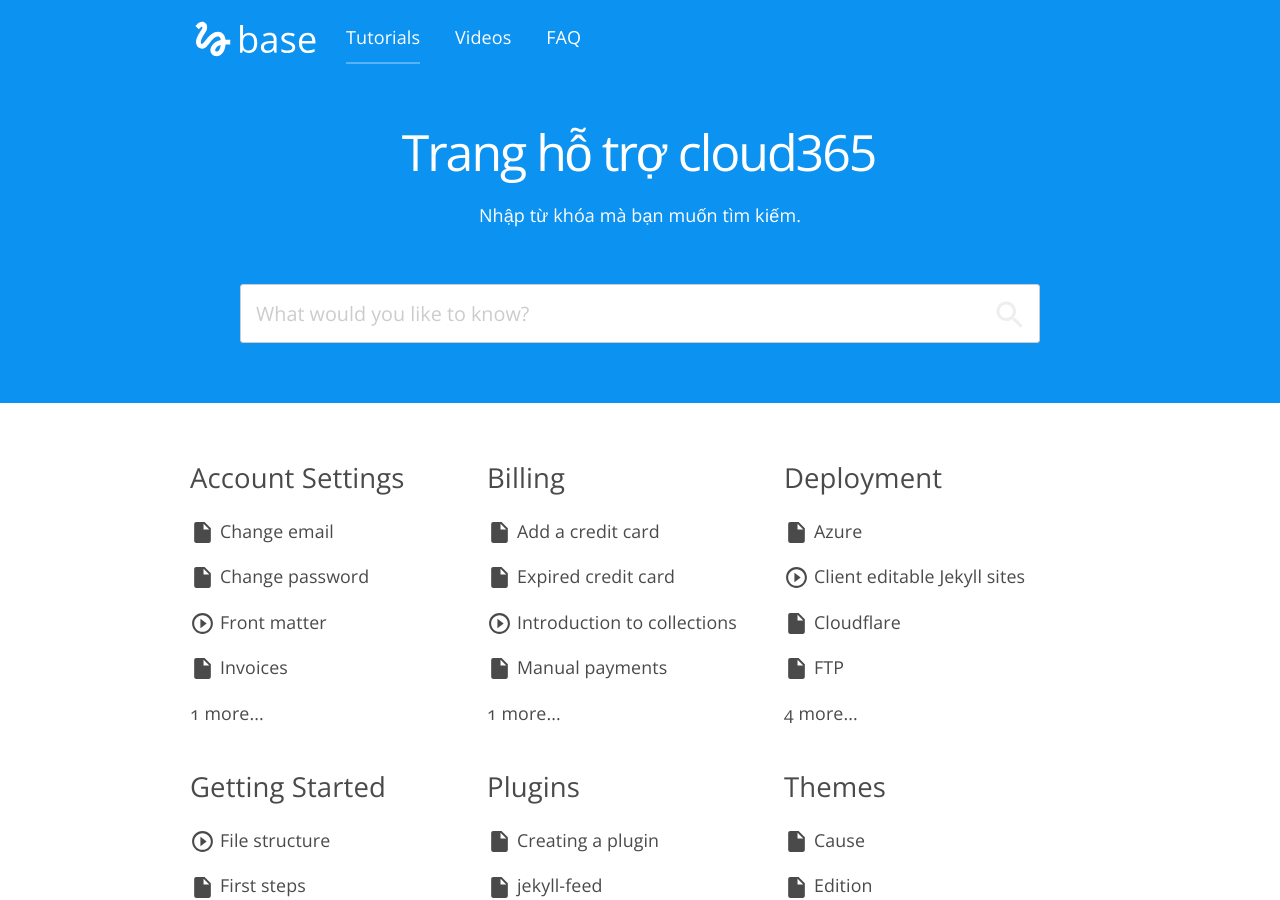
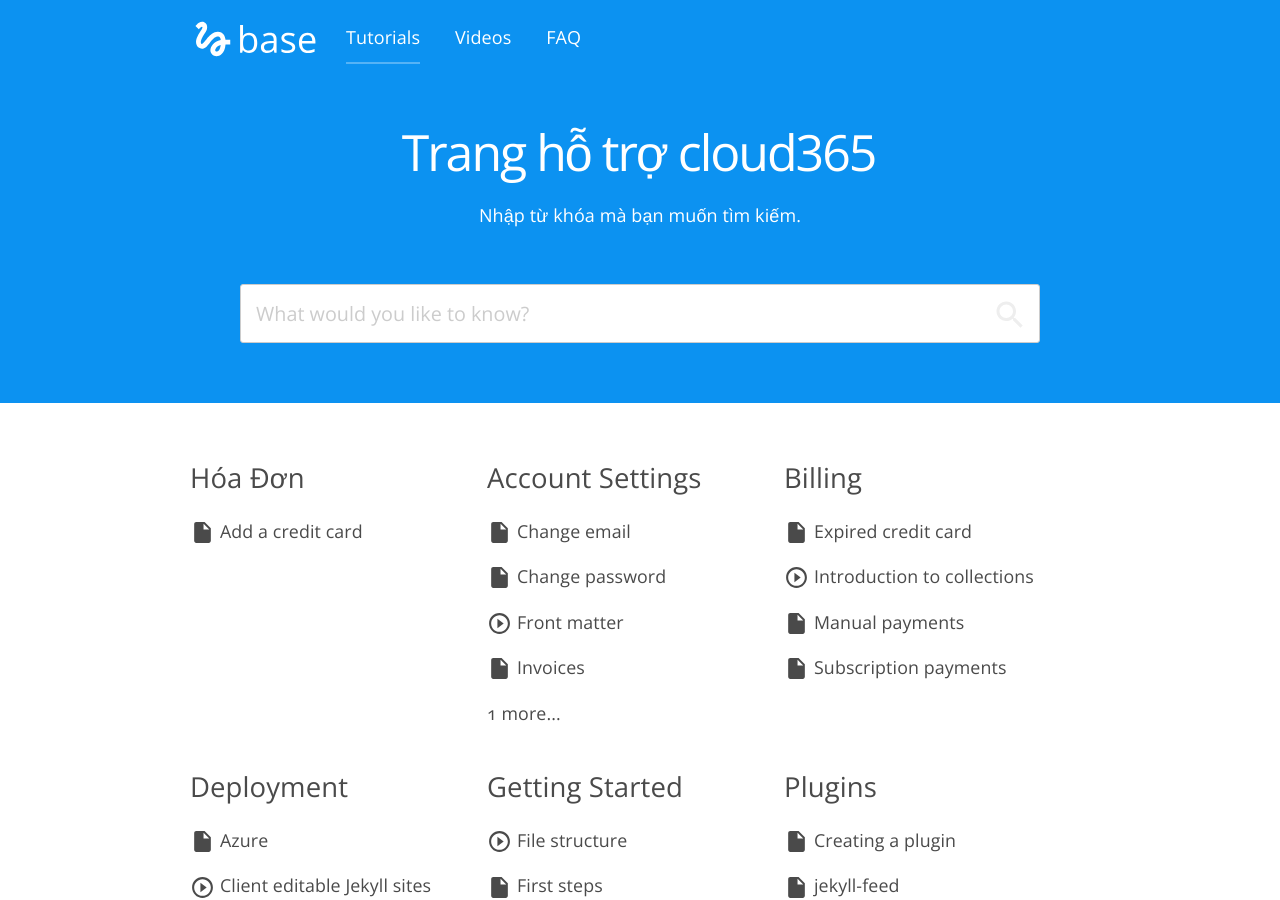
Before and after one commit to CloudCannon/base-jekyll-template, a Jekyll site: the page built from index.html, in a window 1280 px wide and 900 px high. Built offline with Jekyll 4.4.1, drawn with Linux system fonts in a browser that asks for light colours; nearby versions of some CDN libraries.

Commit message:
cập nhật bài viết
cập nhật bài viết

```diff
--- a/_posts/2017-01-16-add-a-credit-card.md
+++ b/_posts/2017-01-16-add-a-credit-card.md
@@ -2,7 +2,7 @@
 date: 2017-01-16
 title: Add a credit card
 categories:
-  - billing
+  - Hóa đơn
 description: "Add a credit card to your account"
 type: Document
 ---
```
